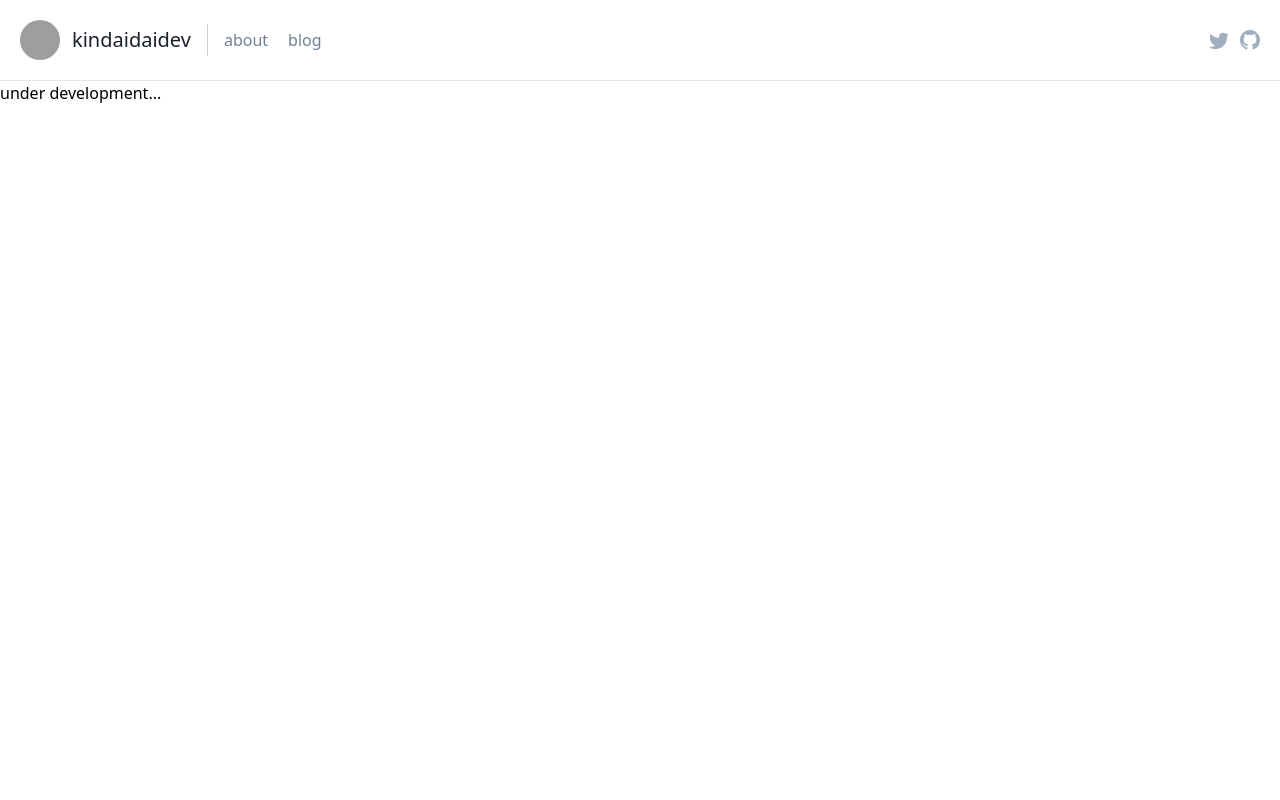
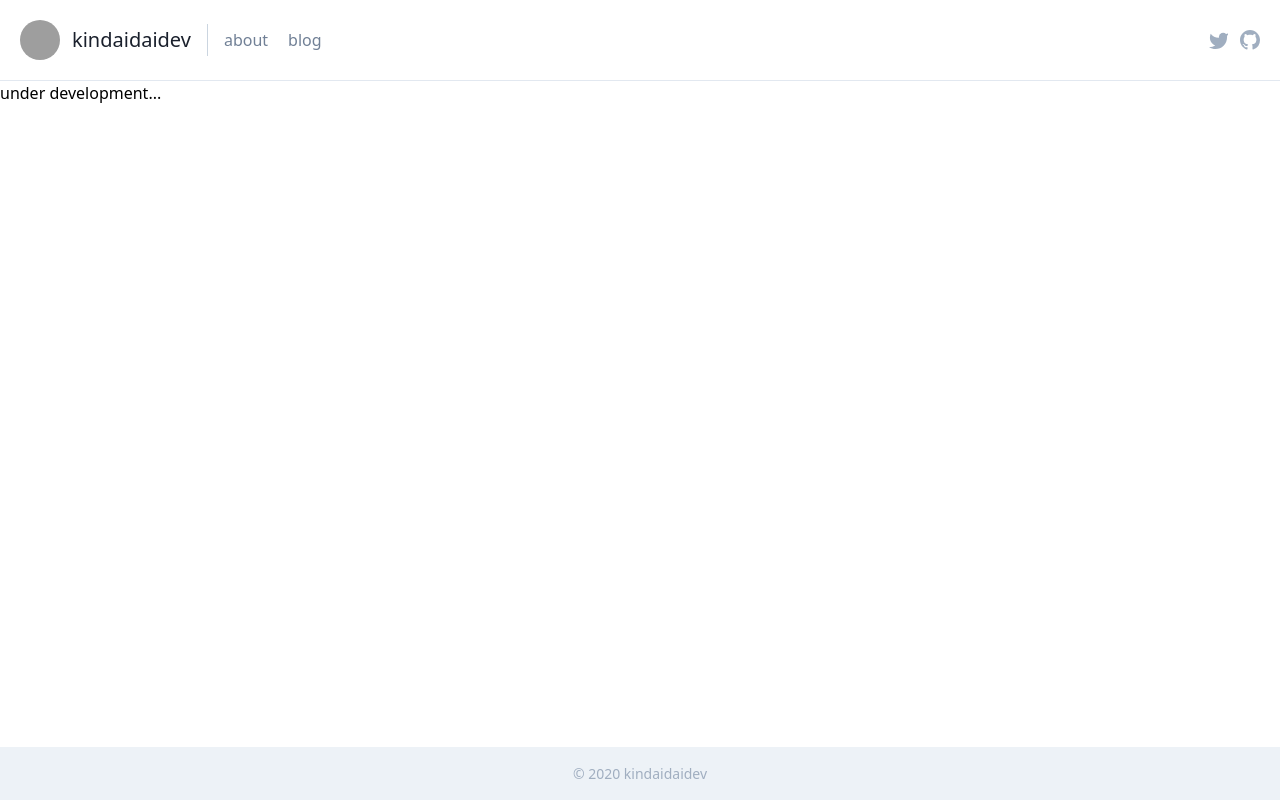
Before and after one commit to kindaidai/kindaidaidev, a Next.js app: page / in a window 1280 px wide. Built offline with nearby package versions, Linux system fonts and the light colour scheme; grey boxes are pictures that could not be loaded.

Commit message:
add footer

```diff
--- /dev/null
+++ b/components/Footer.tsx
@@ -0,0 +1,13 @@
+const Footer: React.FC = () => (
+  <footer>
+    <div className="bg-gray-200">
+      <div className="container mx-auto py-4 px-5">
+        <p className="text-gray-500 text-sm text-center sm:text-center">
+          © 2020 kindaidaidev
+        </p>
+      </div>
+    </div>
+  </footer>
+)
+
+export default Footer
--- /dev/null
+++ b/components/Header.tsx
@@ -0,0 +1,43 @@
+import Icon from './header/Icon'
+import NavLink from './header/NavLink'
+
+const NavigationBar: React.FC = () => (
+  <header className="text-gray-600 body-font border-b border-gray-1000">
+    <div className="container mx-auto flex flex-wrap p-5 flex-col md:flex-row items-center">
+      <Icon />
+      <nav className="md:mr-auto md:ml-4 md:py-1 md:pl-4 md:border-l md:border-gray-400	flex flex-wrap items-center text-base justify-center">
+        <NavLink name="about" />
+        <NavLink name="blog" />
+      </nav>
+      <span className="inline-flex sm:ml-auto sm:mt-0 mt-4 justify-center sm:justify-start">
+        <a className="ml-3 text-gray-500" href="https://twitter.com/kindai_dai">
+          <svg
+            fill="currentColor"
+            strokeLinecap="round"
+            strokeLinejoin="round"
+            strokeWidth="2"
+            className="w-5 h-5"
+            viewBox="0 0 22 22"
+          >
+            <path d="M23 3a10.9 10.9 0 01-3.14 1.53 4.48 4.48 0 00-7.86 3v1A10.66 10.66 0 013 4s-4 9 5 13a11.64 11.64 0 01-7 2c9 5 20 0 20-11.5a4.5 4.5 0 00-.08-.83A7.72 7.72 0 0023 3z" />
+          </svg>
+        </a>
+        <a className="ml-3 text-gray-500" href="https://github.com/kindaidai">
+          <svg
+            fill="currentColor"
+            xmlns="http://www.w3.org/2000/svg"
+            viewBox="0 0 16 16"
+            className="w-5 h-5"
+          >
+            <path
+              fillRule="evenodd"
+              d="M8 0C3.58 0 0 3.58 0 8c0 3.54 2.29 6.53 5.47 7.59.4.07.55-.17.55-.38 0-.19-.01-.82-.01-1.49-2.01.37-2.53-.49-2.69-.94-.09-.23-.48-.94-.82-1.13-.28-.15-.68-.52-.01-.53.63-.01 1.08.58 1.23.82.72 1.21 1.87.87 2.33.66.07-.52.28-.87.51-1.07-1.78-.2-3.64-.89-3.64-3.95 0-.87.31-1.59.82-2.15-.08-.2-.36-1.02.08-2.12 0 0 .67-.21 2.2.82.64-.18 1.32-.27 2-.27.68 0 1.36.09 2 .27 1.53-1.04 2.2-.82 2.2-.82.44 1.1.16 1.92.08 2.12.51.56.82 1.27.82 2.15 0 3.07-1.87 3.75-3.65 3.95.29.25.54.73.54 1.48 0 1.07-.01 1.93-.01 2.2 0 .21.15.46.55.38A8.013 8.013 0 0016 8c0-4.42-3.58-8-8-8z"
+            />
+          </svg>
+        </a>
+      </span>
+    </div>
+  </header>
+)
+
+export default NavigationBar
--- a/pages/_app.tsx
+++ b/pages/_app.tsx
@@ -1,54 +1,16 @@
 import { AppProps } from 'next/app'
-import Icon from '../components/header/Icon'
-import NavLink from '../components/header/NavLink'
 import '../styles.css'
+import Header from '../components/Header'
+import Footer from '../components/Footer'
 
 export default function App({ Component, pageProps }: AppProps) {
   return (
-    <>
-      <header className="text-gray-600 body-font border-b border-gray-1000">
-        <div className="container mx-auto flex flex-wrap p-5 flex-col md:flex-row items-center">
-          <Icon />
-          <nav className="md:mr-auto md:ml-4 md:py-1 md:pl-4 md:border-l md:border-gray-400	flex flex-wrap items-center text-base justify-center">
-            <NavLink name="about" />
-            <NavLink name="blog" />
-          </nav>
-          <span className="inline-flex sm:ml-auto sm:mt-0 mt-4 justify-center sm:justify-start">
-            <a
-              className="ml-3 text-gray-500"
-              href="https://twitter.com/kindai_dai"
-            >
-              <svg
-                fill="currentColor"
-                strokeLinecap="round"
-                strokeLinejoin="round"
-                strokeWidth="2"
-                className="w-5 h-5"
-                viewBox="0 0 22 22"
-              >
-                <path d="M23 3a10.9 10.9 0 01-3.14 1.53 4.48 4.48 0 00-7.86 3v1A10.66 10.66 0 013 4s-4 9 5 13a11.64 11.64 0 01-7 2c9 5 20 0 20-11.5a4.5 4.5 0 00-.08-.83A7.72 7.72 0 0023 3z" />
-              </svg>
-            </a>
-            <a
-              className="ml-3 text-gray-500"
-              href="https://github.com/kindaidai"
-            >
-              <svg
-                fill="currentColor"
-                xmlns="http://www.w3.org/2000/svg"
-                viewBox="0 0 16 16"
-                className="w-5 h-5"
-              >
-                <path
-                  fillRule="evenodd"
-                  d="M8 0C3.58 0 0 3.58 0 8c0 3.54 2.29 6.53 5.47 7.59.4.07.55-.17.55-.38 0-.19-.01-.82-.01-1.49-2.01.37-2.53-.49-2.69-.94-.09-.23-.48-.94-.82-1.13-.28-.15-.68-.52-.01-.53.63-.01 1.08.58 1.23.82.72 1.21 1.87.87 2.33.66.07-.52.28-.87.51-1.07-1.78-.2-3.64-.89-3.64-3.95 0-.87.31-1.59.82-2.15-.08-.2-.36-1.02.08-2.12 0 0 .67-.21 2.2.82.64-.18 1.32-.27 2-.27.68 0 1.36.09 2 .27 1.53-1.04 2.2-.82 2.2-.82.44 1.1.16 1.92.08 2.12.51.56.82 1.27.82 2.15 0 3.07-1.87 3.75-3.65 3.95.29.25.54.73.54 1.48 0 1.07-.01 1.93-.01 2.2 0 .21.15.46.55.38A8.013 8.013 0 0016 8c0-4.42-3.58-8-8-8z"
-                />
-              </svg>
-            </a>
-          </span>
-        </div>
-      </header>
-      <Component {...pageProps} />
-    </>
+    <div className="flex flex-col h-screen justify-between">
+      <Header />
+      <div className="mb-auto">
+        <Component {...pageProps} />
+      </div>
+      <Footer />
+    </div>
   )
 }
```
